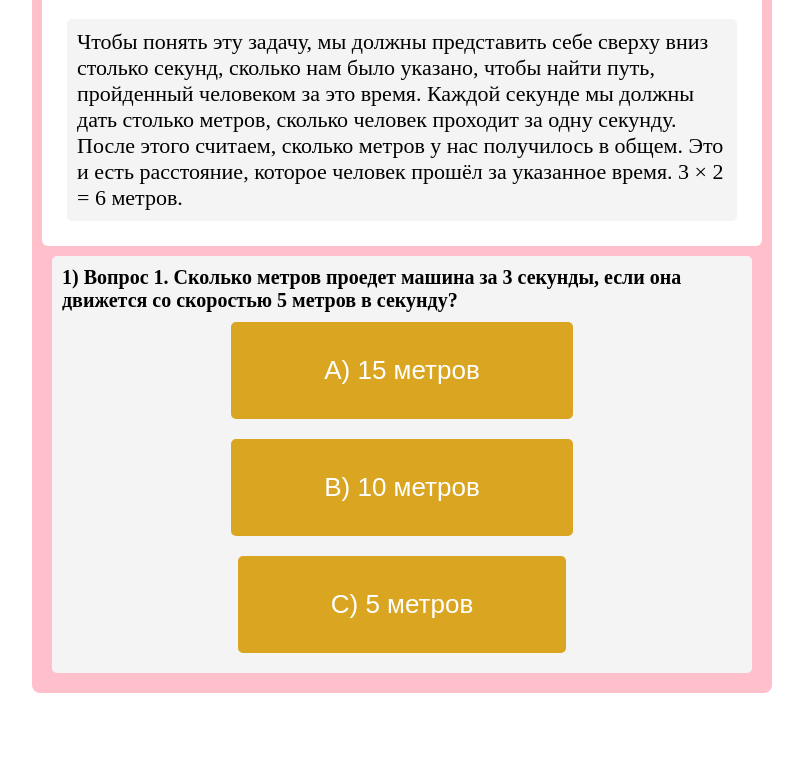
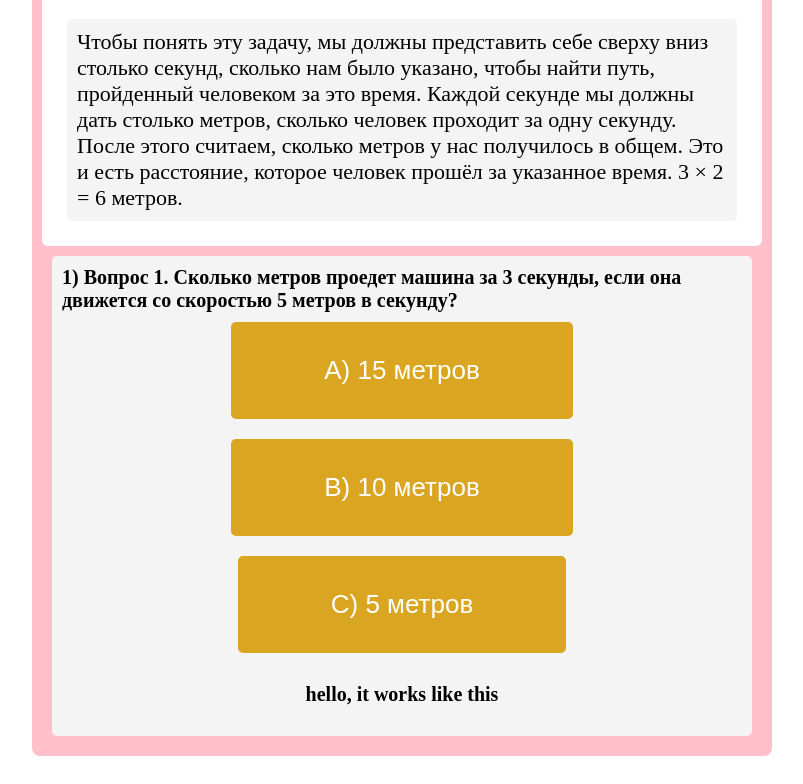
Before and after one commit to ganjibekov98-sys/sciences, a website: page index.html in a window 1280 px wide. Shown: the part 2816-3600 px from the top of the page, without its empty margins (256-1059 px from the left). Before the commit the page ends 3537 px from the top, so only its background shows below. Drawn offline with nearby package versions, Linux system fonts and the light colour scheme; no server answers.

Commit message:
Update index.html

```diff
--- a/index.html
+++ b/index.html
@@ -788,6 +788,7 @@
             <button class="questbtns" id="theright">A) 15 метров</button>
             <button class="questbtns2">B) 10 метров</button>
             <button class="questbtns2">C) 5 метров</button>
+            <p>hello, it works like this</p>
         </div>
 
 
```
